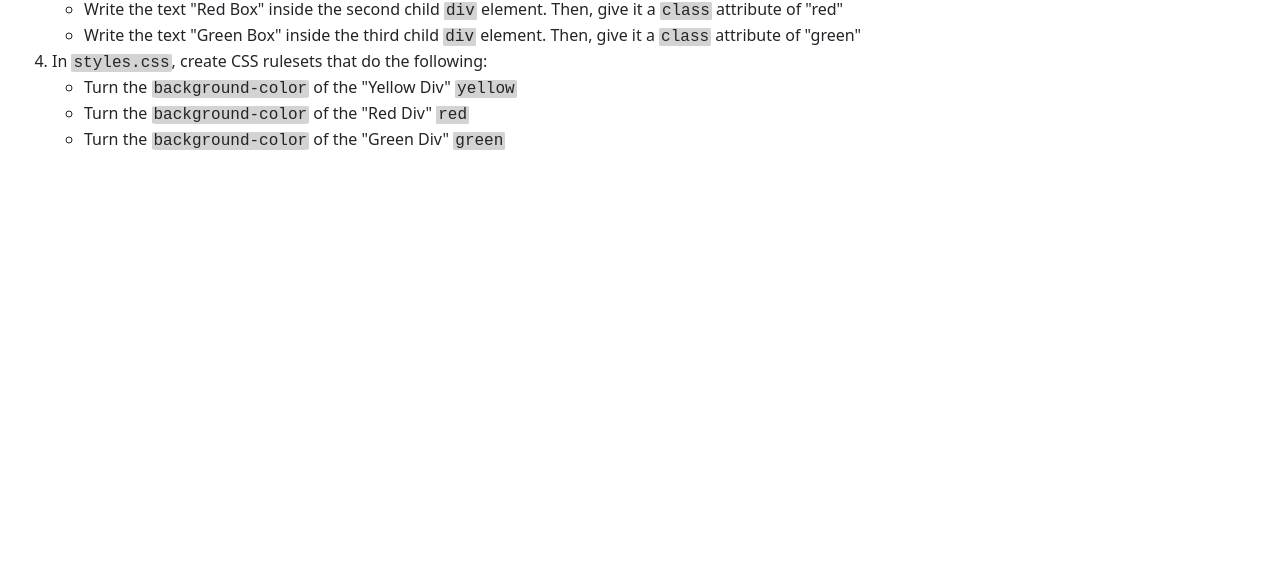
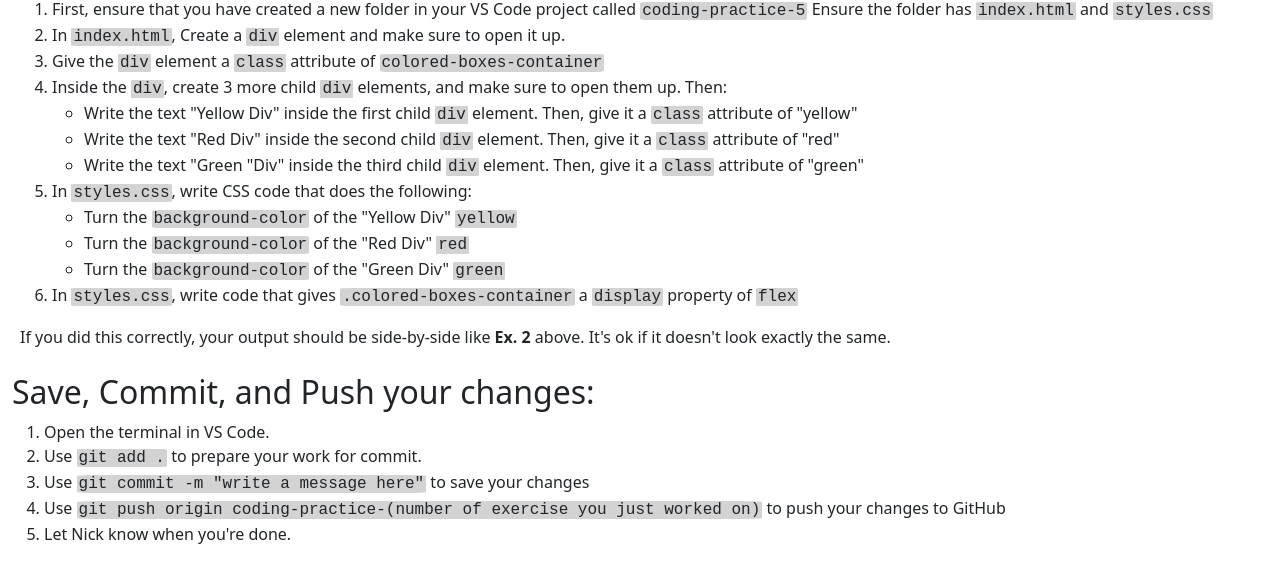
Before and after one commit to nsturzICAN/coding-practice, a plain HTML site: page curriculum/coding-practice-5-lesson/index.html in a window 1280 px wide. Shown: the part 669-1231 px from the top of the page. Before the commit the page ends 846 px from the top, so only its background shows below. Drawn offline with nearby package versions, Linux system fonts and the light colour scheme.

Commit message:
changed file structures for less chaos lol

```diff
--- a/nicks-stuff/coding-practice-5/index.html
+++ b/curriculum/coding-practice-5-lesson/index.html
@@ -18,8 +18,9 @@
         <hr>
         <script src="main.js"></script>
         <div>
-            <p class="roboto-regular">You can do a lot of things using Flexbox, but mainly it is a way for you as a coder to lay content out on a page in an organized way.</p>
+            <p class="roboto-regular">You can do a lot of things using Flexbox, but mainly it is a way for you to lay content out on a page in an organized way. Watch <a href="https://www.youtube.com/watch?v=K74l26pE4YA">this video</a> for a very quick explanation of Flexbox (it's ok if not everything makes sense).</p>
             <p>For example, by default, <a href="https://www.w3schools.com/html/html_blocks.asp">block level elements </a> like <span class="code-snippet">div</span> automatically stack <b>veritcally</b>:</p>
+            <p><b>Ex. 1:</b></p>
         </div>
         <div>
             <div>
@@ -35,6 +36,7 @@
             </div>
             <div class="mt-3">
                 <p>However, what if you wanted to have them lay out <b>horizontally</b> instead?</p>
+                <p><b>Ex. 2:</b></p>
             </div>
             <div class="colored-boxes-container">
                 <div class="border border-black bg-warning col p-3">
@@ -52,24 +54,37 @@
         <div class="p-2">
             <h2>Here's How:</h2>
             <ol>
+                <li>First, ensure that you have created a new folder in your VS Code project called <span class="code-snippet">coding-practice-5</span> Ensure the folder has <span class="code-snippet">index.html</span> and <span class="code-snippet">styles.css</span></li>
                 <li>In <span class="code-snippet">index.html</span>, Create a <span class="code-snippet">div</span> element and make sure to open it up.</li>
-                <li>Give the <span class="code-snippet">div</span> element a <span class="code-snippet">class</span> attribute of <span class="code-snippet">colored-boxes-container.</span></li>
+                <li>Give the <span class="code-snippet">div</span> element a <span class="code-snippet">class</span> attribute of <span class="code-snippet">colored-boxes-container</span></li>
                 <li>
                     Inside the <span class="code-snippet">div</span>, create 3 more child <span class="code-snippet">div</span> elements, and make sure to open them up. Then:
                     <ul>
-                        <li>Write the text "Yellow Box" inside the first child <span class="code-snippet">div</span> element. Then, give it a <span class="code-snippet">class</span> attribute of "yellow"</li>
-                        <li>Write the text "Red Box" inside the second child <span class="code-snippet">div</span> element. Then, give it a <span class="code-snippet">class</span> attribute of "red"</li>
-                        <li>Write the text "Green Box" inside the third child <span class="code-snippet">div</span> element. Then, give it a <span class="code-snippet">class</span> attribute of "green"</li>
+                        <li>Write the text "Yellow Div" inside the first child <span class="code-snippet">div</span> element. Then, give it a <span class="code-snippet">class</span> attribute of "yellow"</li>
+                        <li>Write the text "Red Div" inside the second child <span class="code-snippet">div</span> element. Then, give it a <span class="code-snippet">class</span> attribute of "red"</li>
+                        <li>Write the text "Green "Div" inside the third child <span class="code-snippet">div</span> element. Then, give it a <span class="code-snippet">class</span> attribute of "green"</li>
                     </ul>
                 </li>
                 <li>
-                    In <span class="code-snippet">styles.css</span>, create CSS rulesets that do the following:
+                    In <span class="code-snippet">styles.css</span>, write CSS code that does the following:
                    <ul>
                         <li>Turn the <span class="code-snippet">background-color</span> of the "Yellow Div" <span class="code-snippet">yellow</span></li>
                         <li>Turn the <span class="code-snippet">background-color</span> of the "Red Div" <span class="code-snippet">red</span></li>
                         <li>Turn the <span class="code-snippet">background-color</span> of the "Green Div" <span class="code-snippet">green</span></li>
                    </ul>
                 </li>
+                <li>In <span class="code-snippet">styles.css</span>, write code that gives <span class="code-snippet">.colored-boxes-container</span> a <span class="code-snippet">display</span> property of <span class="code-snippet">flex</span></li>
+            </ol>
+            <p>If you did this correctly, your output should be side-by-side like <b>Ex. 2</b> above. It's ok if it doesn't look exactly the same.</p>
+        </div>
+        <div>
+            <h2>Save, Commit, and Push your changes:</h2>
+            <ol>
+                <li>Open the terminal in VS Code.</li>
+                <li>Use <span class="code-snippet">git add .</span> to prepare your work for commit.</li>
+                <li>Use <span class="code-snippet">git commit -m "write a message here"</span> to save your changes</li>
+                <li>Use <span class="code-snippet">git push origin coding-practice-(number of exercise you just worked on)</span> to push your changes to GitHub</li>
+                <li>Let Nick know when you're done.</li>
             </ol>
         </div>
     </div>
--- /dev/null
+++ b/curriculum/coding-practice-5-lesson/main.js
@@ -0,0 +1 @@
+console.log('wassuuupp')
--- a/nicks-stuff/coding-practice-5/main.js
+++ /dev/null
@@ -1 +0,0 @@
-console.log('hello')
```
Also changed, not shown: curriculum/coding-practice-5-lesson/styles.css (renamed from nicks-stuff/coding-practice-5/styles.css), curriculum/coding-practice-6-lesson/index.html (added), curriculum/coding-practice-6-lesson/main.js (added), curriculum/coding-practice-6-lesson/styles.css (added).
